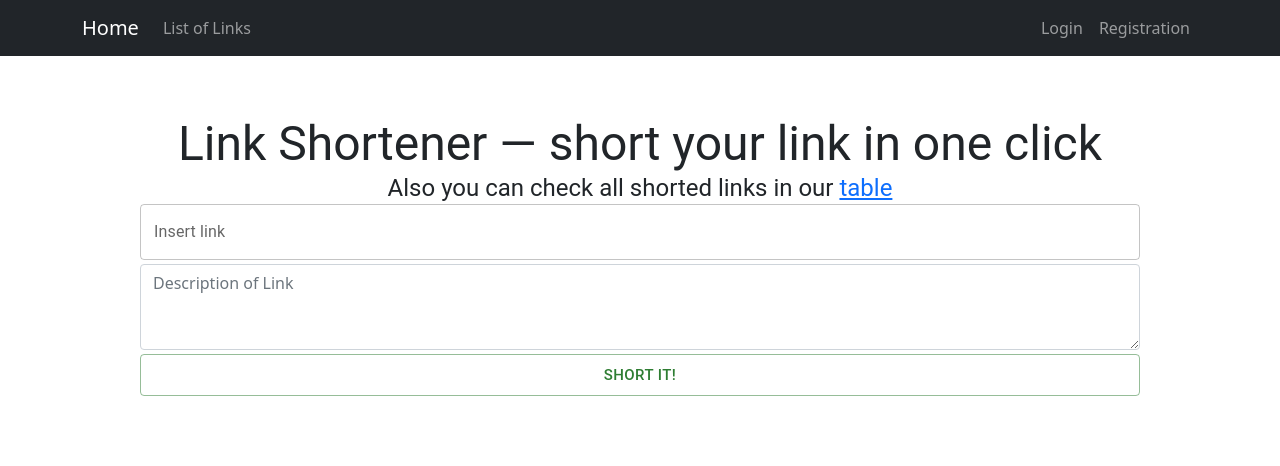
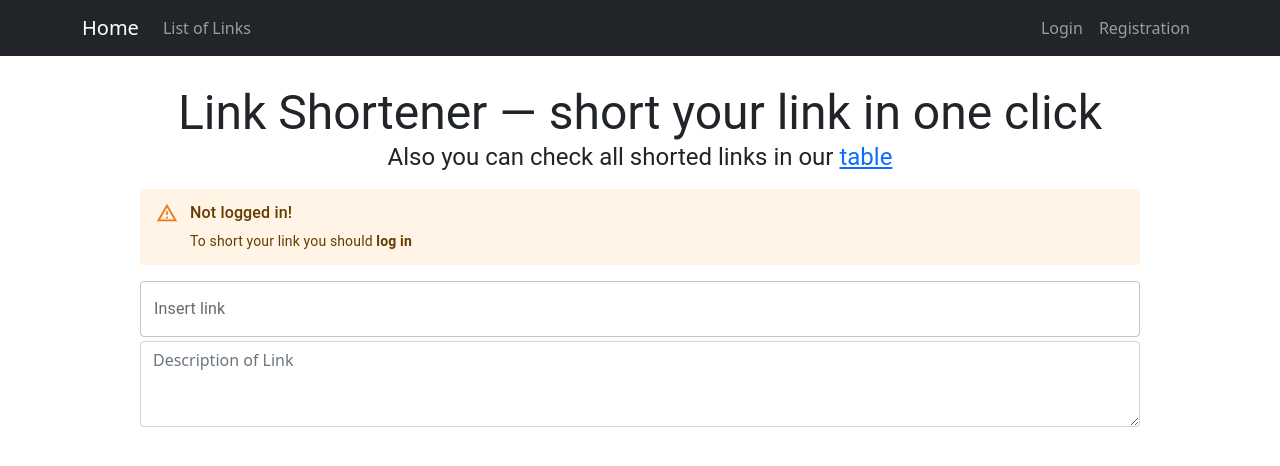
Before and after one commit to MiBBy-4/link_shortener_frontend, a React (Create React App) app: page / in a window 1280 px wide. Shown: the top 466 px of the page. Built offline with nearby package versions, Linux system fonts and the light colour scheme; no server answers.

Commit message:
feat: realize ability to short link only for logged in users

```diff
--- a/src/link/Main.jsx
+++ b/src/link/Main.jsx
@@ -2,12 +2,14 @@ import {
   Grid,
   Button,
   Typography,
-  Textarea,
+  Alert,
+  AlertTitle,
 } from '@mui/material';
 import Box from '@mui/material/Box';
 import TextField from '@mui/material/TextField';
 import { Form } from 'react-bootstrap';
 import { useState } from 'react';
+import { useDispatch, useSelector } from 'react-redux';
 import { useNavigate } from 'react-router-dom';
 import { postLink } from '../apiRequests/LinkRequests';
 
@@ -17,6 +19,8 @@ export default function Main() {
     description: '',
   });
 
+  const dispatch = useDispatch();
+  const isLoggedIn = useSelector((status) => status.isLoggedIn);
   const navigate = useNavigate();
 
   function handleIdeaChange(event) {
@@ -64,14 +68,23 @@ export default function Main() {
               {' '}
               <a href="/links">table</a>
             </Typography>
+            { isLoggedIn ? (null) : (
+              <Alert severity="warning" className="my-3">
+                <AlertTitle>Not logged in!</AlertTitle>
+                To short your link you should
+                <strong> log in</strong>
+              </Alert>
+            ) }
             <form onSubmit={handleSubmit}>
               <TextField fullWidth label="Insert link" id="base_link" name="base_link" onChange={handleIdeaChange} />
               <Form.Group className="mt-1">
                 <Form.Control as="textarea" rows={3} placeholder="Description of Link" name="description" onChange={handleIdeaChange} />
               </Form.Group>
-              <Button fullWidth variant="outlined" color="success" size="large" className="mt-1" type="submit">
-                Short It!
-              </Button>
+              { isLoggedIn ? (
+                <Button fullWidth variant="outlined" color="success" size="large" className="mt-1" type="submit">
+                  Short It!
+                </Button>
+              ) : (null) }
             </form>
           </Box>
         </Grid>
```
